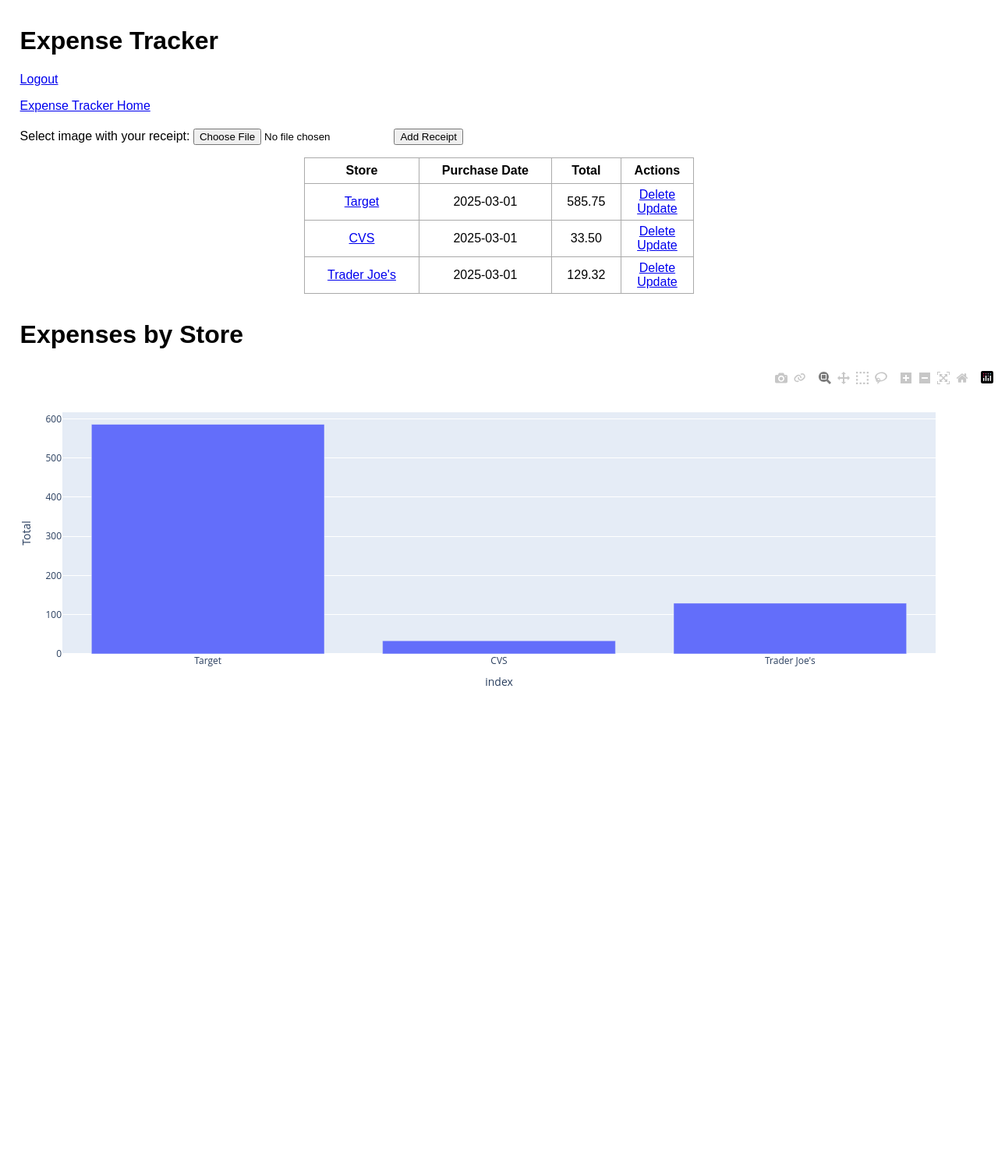
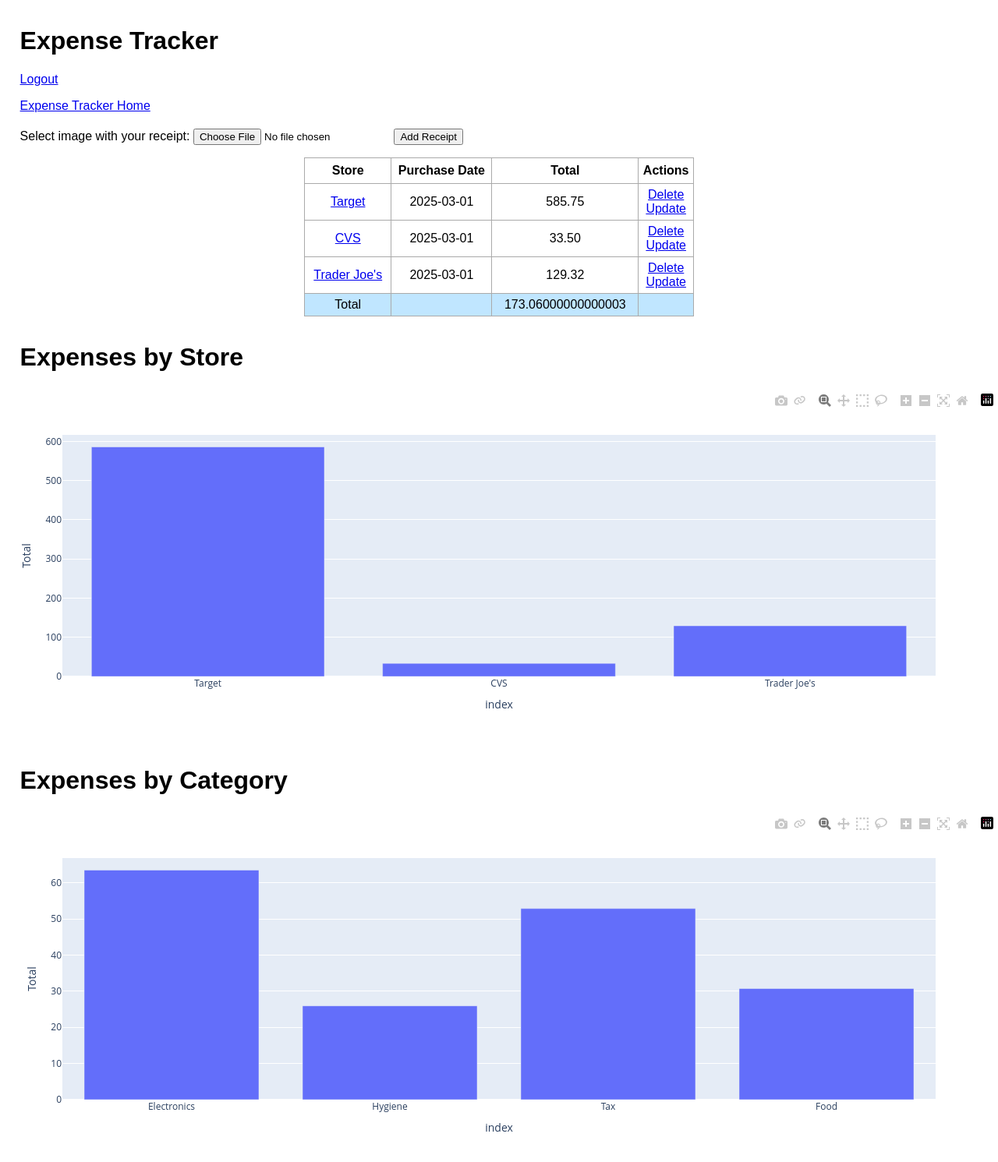
Before and after one commit to kdough01/expense_tracking, a Flask app: page /home/1 in a window 1280 px wide. Shown: the whole page at 78% size. Before the commit the page ends 880 px from the top, so only its background shows below. Run offline with Flask 3, Linux system fonts and the light colour scheme; a user stored in the database is signed in; data comes from the database, SQL or seed files in the repository; both versions use the stored data as it was after the commit; some libraries are stand-ins or nearby versions.

Commit message:
Added totals to bottom of tables and formatted tables a bit

```diff
--- a/app.py
+++ b/app.py
@@ -20,9 +20,10 @@
 app.config["SECRET_KEY"] = "secret_key"
 
 # TODO: Create a monthly spending chart that displays how much a person has spent that month
-# TODO: When a user logs in, it should only show their spending, not all spending in the database
 # TODO: Add a check where if the stores name is in a receipt explicitly we use that as the stores name.
 # TODO: I think I want Total to always be displayed on the itemized receipt at the bottom. I also want the Total to update automatically if an item is added/deleted
+# TODO: I need a way to manually add a receipt in case someone doesn't have a picture of their receipt
+
 db = SQLAlchemy(app)
 """
 When we load the site it should take us to the login page automatically. There should be a button "Don't have a site, sign up!" This would take us to the sign up page.
@@ -141,23 +142,37 @@
             return "There was an issue adding your receipt."
     else:
         receipts = ReceiptTable.query.filter_by(user_id=user_id).order_by(ReceiptTable.date_created).all()
-
+        receipt_totals = 0
         unique_stores = {}
+        unique_categories = {}
         for receipt in receipts:
             if receipt.content in unique_stores:
                 unique_stores[receipt.content] += float(receipt.total)
             else:
                 unique_stores[receipt.content] = float(receipt.total)
+            for item in receipt.receipt_items:
+                if item.category != "Total":
+                    receipt_totals += float(item.total)
+                    if item.category in unique_categories:
+                        unique_categories[item.category] += float(item.total)
+                    else:
+                        unique_categories[item.category] = float(item.total)
 
         unique_stores = pd.DataFrame.from_dict(unique_stores, orient='index', columns=["Total"])
+        unique_categories = pd.DataFrame.from_dict(unique_categories, orient='index', columns=["Total"])
 
         fig = px.bar(unique_stores, x=unique_stores.index, y="Total")
         fig.update_layout(title_text=None)
-        plot_html = pio.to_html(fig, full_html=False)
+        expenses_by_store = pio.to_html(fig, full_html=False)
 
-        header = "Expenses by Store"
+        fig = px.bar(unique_categories, x=unique_categories.index, y="Total")
+        fig.update_layout(title_text=None)
+        expenses_by_category = pio.to_html(fig, full_html=False)
 
-        return render_template("index.html", receipts=receipts, header=header, plot_html=plot_html, user_id = user_id)
+        expenses_by_store_header = "Expenses by Store"
+        expenses_by_category_header = "Expenses by Category"
+
+        return render_template("index.html", receipts=receipts, expenses_by_store_header=expenses_by_store_header, expenses_by_store=expenses_by_store, user_id = user_id, expenses_by_category=expenses_by_category, expenses_by_category_header=expenses_by_category_header, receipt_totals=receipt_totals)
 
 @app.route('/delete<int:user_id>/<int:receipt_id>')
 def delete(user_id, receipt_id):
@@ -190,8 +205,10 @@
     receipt = ReceiptTable.query.filter_by(id=receipt_id, user_id=user_id).first_or_404()
 
     categories = {}
+    receipt_total = 0
     for item in receipt.receipt_items:
         if item.category != "Total":
+            receipt_total += float(item.total)
             if item.category in categories:
                 categories[item.category] += float(item.total)
             else:
@@ -205,7 +222,7 @@
 
     header = "Expenses by Category"
 
-    return render_template('items.html', receipt = receipt, plot_html=plot_html, header=header, user_id=user_id, receipt_id=receipt_id)
+    return render_template('items.html', receipt = receipt, plot_html=plot_html, header=header, user_id=user_id, receipt_id=receipt_id, receipt_total=receipt_total)
 
 @app.route('/update-item/<int:user_id>/<int:item_id>', methods=['GET', 'POST'])
 def update_item(user_id, item_id):
--- a/static/main.css
+++ b/static/main.css
@@ -54,3 +54,11 @@
     padding-top: 1%;
     padding-left: 2%;
 }
+
+tr:hover {
+    background-color: #ebe7ff;
+}
+
+tr:last-child {
+    background:#c0e6ff;
+}
--- a/templates/index.html
+++ b/templates/index.html
@@ -56,18 +56,32 @@
                 </td>
             </tr>
             {% endfor %}
+            <tr>
+                <td>Total</td>
+                <td></td>
+                <td>{{ receipt_totals }}</td>
+                <td></td>
+            </tr>
         </table>
         {% endif %}
 
     </div>
 
     <div class="expense_header">
-        <h1>{{header}}</h1>
+        <h1>{{expenses_by_store_header}}</h1>
     </div>
 
     <div id="plotly-div"></div>
 
-    {{ plot_html | safe }}
+    {{ expenses_by_store | safe }}
+
+    <div class="expense_header">
+        <h1>{{expenses_by_category_header}}</h1>
+    </div>
+
+    <div id="plotly-div"></div>
+
+    {{ expenses_by_category | safe }}
 
     {% endblock %}
 
--- a/templates/items.html
+++ b/templates/items.html
@@ -49,6 +49,12 @@
                 </td>
             </tr>
             {% endfor %}
+            <tr>
+                <td>Total</td>
+                <td>{{ receipt_total }}</td>
+                <td>Total</td>
+                <td></td>
+            </tr>
         </table>
 
     </div>
```
Also changed, not shown: instance/test.db.
